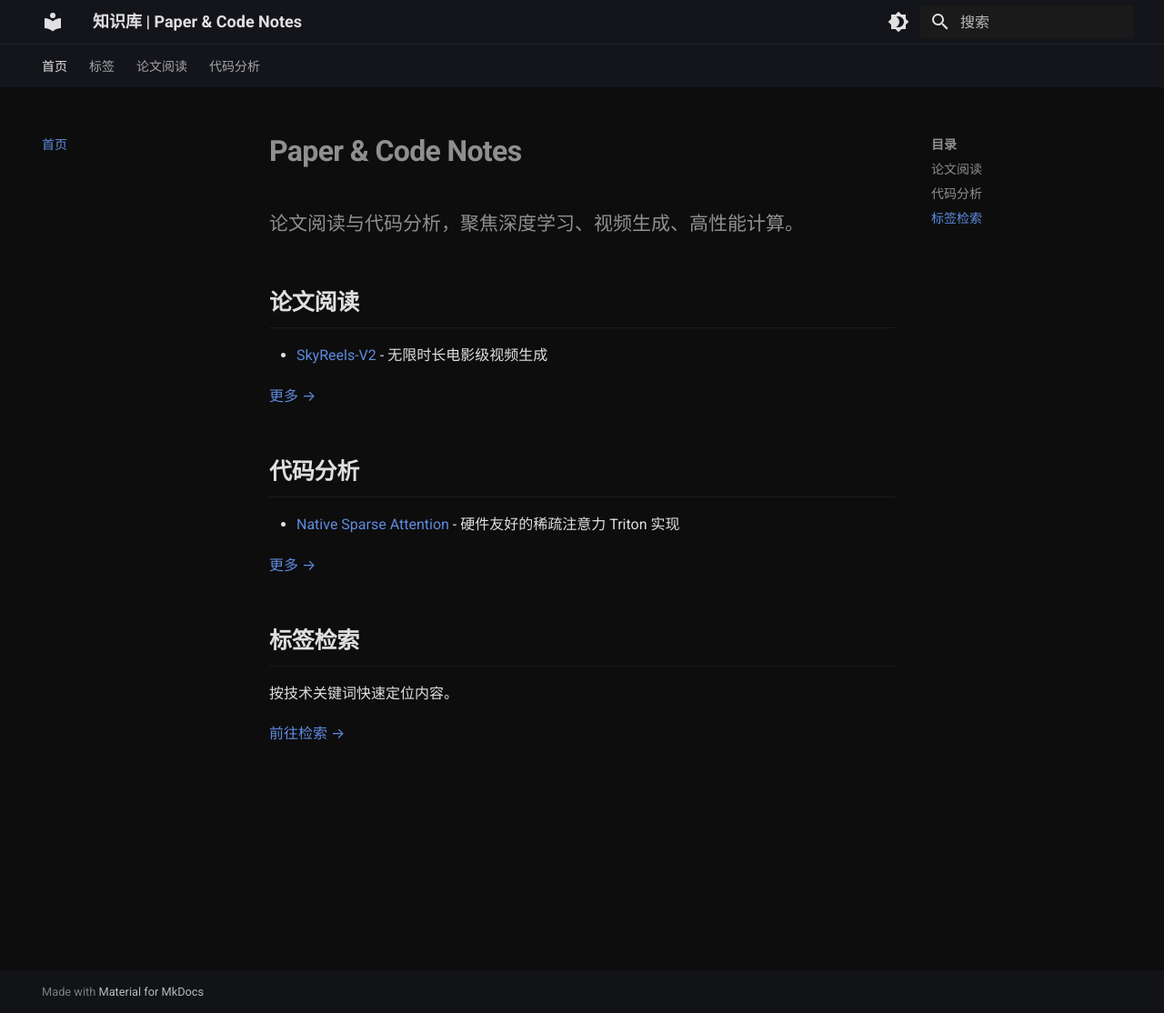
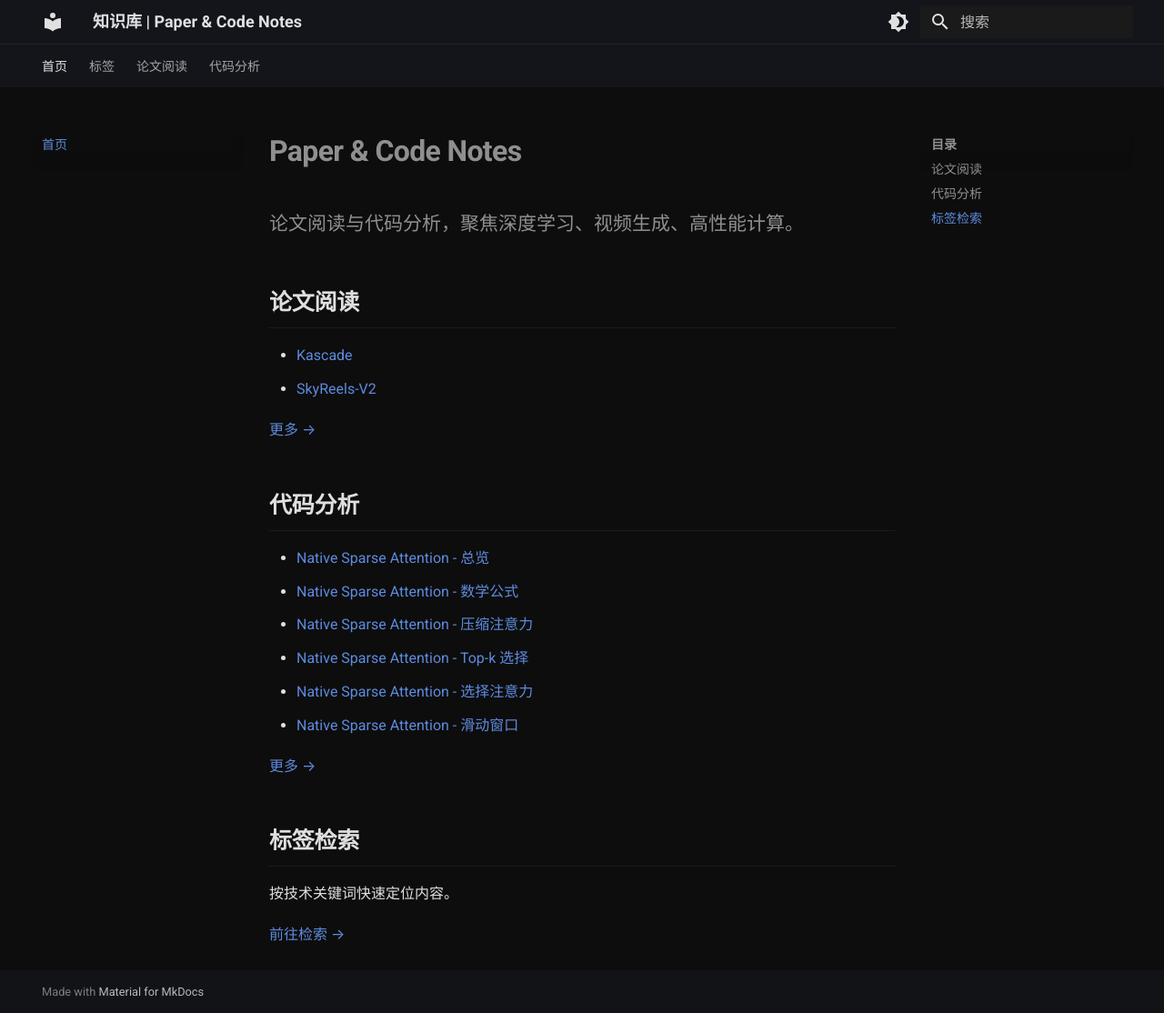
Before and after one commit to YouHuang67/paper-code-notes, an MkDocs documentation site: the page built from docs/index.md, in a window 1280 px wide and 1114 px high. Shown: the whole window at 91% size. Built offline with MkDocs 1.6.1 and Material for MkDocs 9.7.7, drawn with Linux system fonts in a browser that asks for light colours; some of the changed lines change nothing that is shown.

Commit message:
update: dynamic homepage from tag_index.json

```diff
--- a/docs/index.md
+++ b/docs/index.md
@@ -4,13 +4,13 @@
 
 ## 论文阅读
 
-- [SkyReels-V2](paper_reading/skyreels_v2.md) - 无限时长电影级视频生成
+<div id="home-papers"></div>
 
 [更多 →](paper_reading/index.md)
 
 ## 代码分析
 
-- [Native Sparse Attention](code_analysis/native_sparse_attention/00_overview.md) - 硬件友好的稀疏注意力 Triton 实现
+<div id="home-code"></div>
 
 [更多 →](code_analysis/index.md)
 
--- /dev/null
+++ b/docs/javascripts/home.js
@@ -0,0 +1,43 @@
+document.addEventListener("DOMContentLoaded", function () {
+  var papersEl = document.getElementById("home-papers");
+  var codeEl = document.getElementById("home-code");
+  if (!papersEl && !codeEl) return;
+
+  var scripts = document.getElementsByTagName("script");
+  var base = "";
+  for (var i = 0; i < scripts.length; i++) {
+    var src = scripts[i].src;
+    var idx = src.indexOf("/javascripts/home.js");
+    if (idx !== -1) {
+      base = src.substring(0, idx);
+      break;
+    }
+  }
+
+  fetch(base + "/data/tag_index.json")
+    .then(function (r) {
+      if (!r.ok) throw new Error(r.status);
+      return r.json();
+    })
+    .then(function (docs) {
+      var papers = [];
+      var code = [];
+      docs.forEach(function (d) {
+        if (d.type === "论文阅读") papers.push(d);
+        else if (d.type === "代码分析") code.push(d);
+      });
+      if (papersEl) papersEl.innerHTML = renderList(papers, base);
+      if (codeEl) codeEl.innerHTML = renderList(code, base);
+    })
+    .catch(function () {});
+
+  function renderList(items, base) {
+    if (items.length === 0) return "";
+    var html = "<ul>";
+    items.forEach(function (d) {
+      html += '<li><a href="' + base + "/" + d.path + '">' + d.title + "</a></li>";
+    });
+    html += "</ul>";
+    return html;
+  }
+});
--- a/mkdocs.yml
+++ b/mkdocs.yml
@@ -54,6 +54,7 @@ markdown_extensions:
 extra_javascript:
   - javascripts/mathjax.js
   - javascripts/tag_search.js
+  - javascripts/home.js
   - https://polyfill.io/v3/polyfill.min.js?features=es6
   - https://cdn.jsdelivr.net/npm/mathjax@3/es5/tex-mml-chtml.js
 
```
